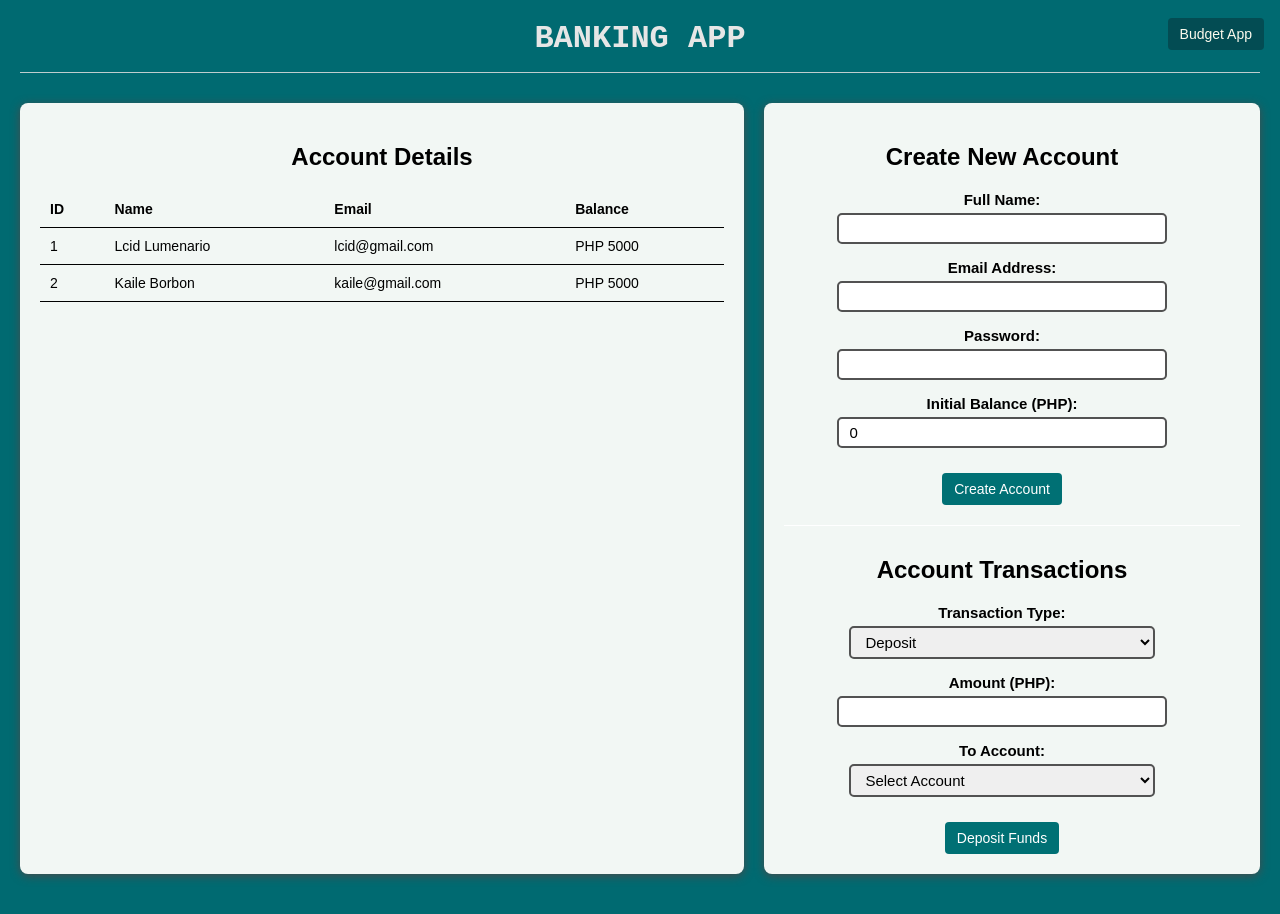
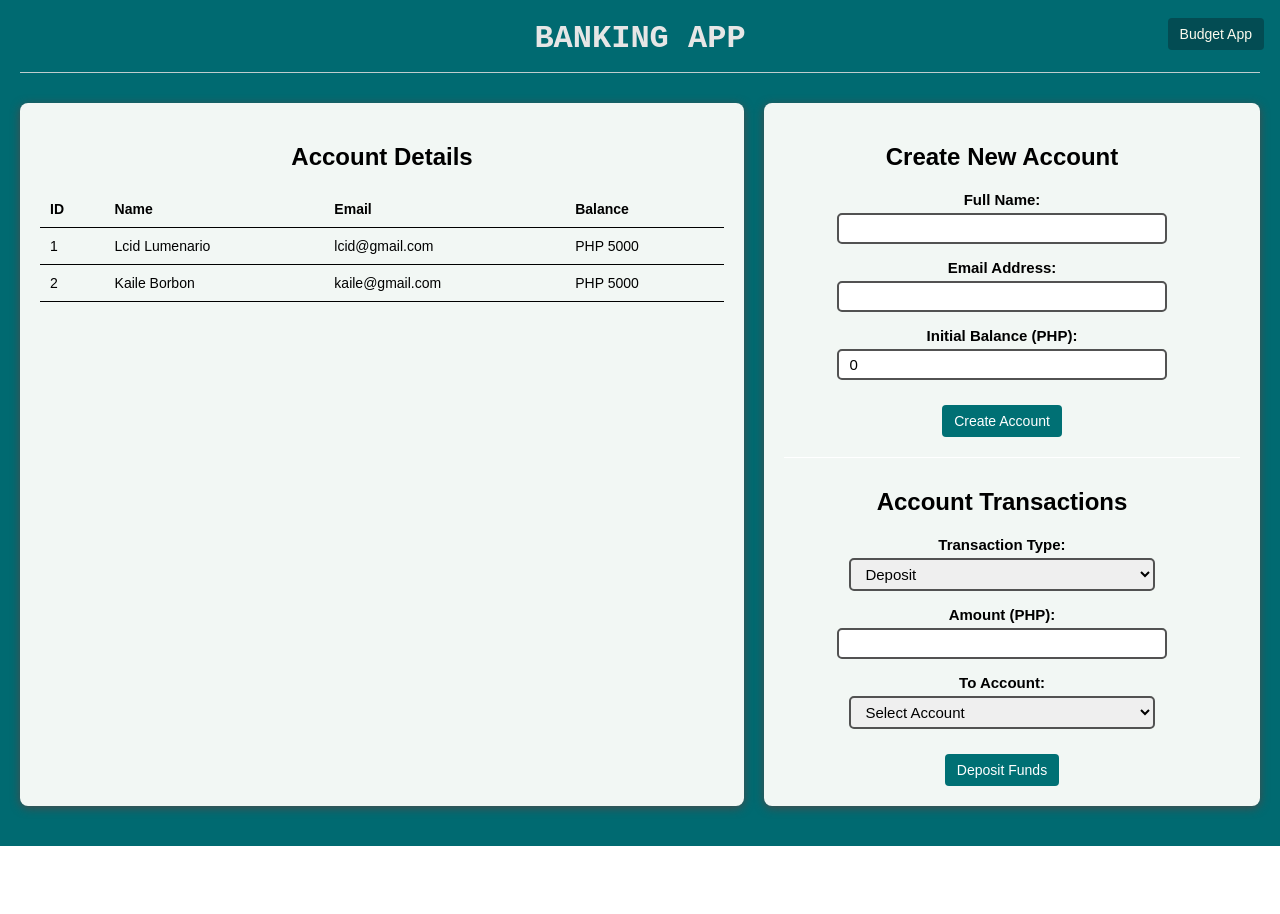
Before and after one commit to LcidLL/bank-and-budget-app, a React (Create React App) app: page / in a window 1280 px wide. After the commit the page ends 846 px from the top, so only its background shows below. Built offline with nearby package versions, Linux system fonts and the light colour scheme.

Commit message:
removed password field from create new account form

```diff
--- a/src/components/bank/bank.jsx
+++ b/src/components/bank/bank.jsx
@@ -8,7 +8,7 @@ function Bank() {
     ]);
 
     const [messages, setMessages] = useState({ error: '', success: '' });
-    const [newUser, setNewUser] = useState({ name: '', email: '', password: '', initialBalance: 0 });
+    const [newUser, setNewUser] = useState({ name: '', email: '', initialBalance: 0 });
     const [transaction, setTransaction] = useState({ type: 'deposit', amount: '', fromUser: '', toUser: '' });
     const handleChange = (setter, obj, field, value) => setter({ ...obj, [field]: value });
 
@@ -20,13 +20,12 @@ function Bank() {
         id: users.length + 1,
         name: newUser.name,
         email: newUser.email,
-        password: newUser.password,
         balance: Math.max(parseFloat(newUser.initialBalance) || 0, 0)
 
       };
 
       setUsers([...users, userInfo]);
-      setNewUser({ name: '', email: '', password: '', initialBalance: 0 });
+      setNewUser({ name: '', email: '', initialBalance: 0 });
       notify('User created successfully');
     };
 
@@ -80,7 +79,6 @@ function Bank() {
 
       { id: 'name', label: 'Full Name:', type: 'text' },
       { id: 'email', label: 'Email Address:', type: 'email' },
-      { id: 'password', label: 'Password:', type: 'password' },
       { id: 'initialBalance', label: 'Initial Balance (PHP):', type: 'number', min: "0", required: false }
 
     ];
```
